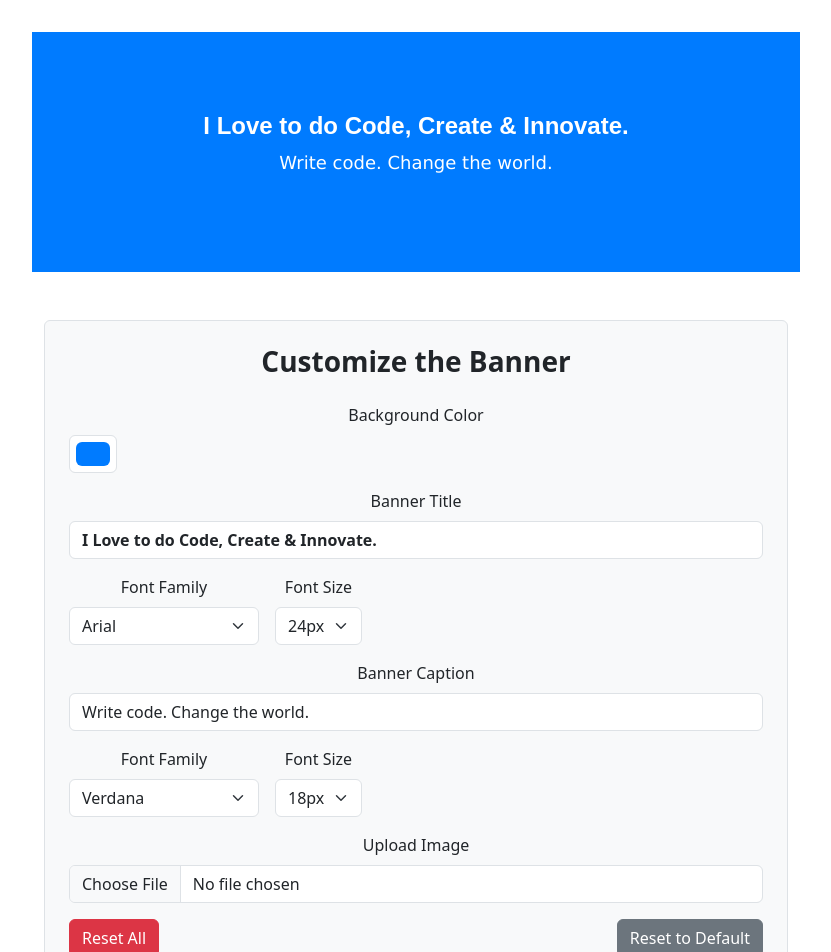
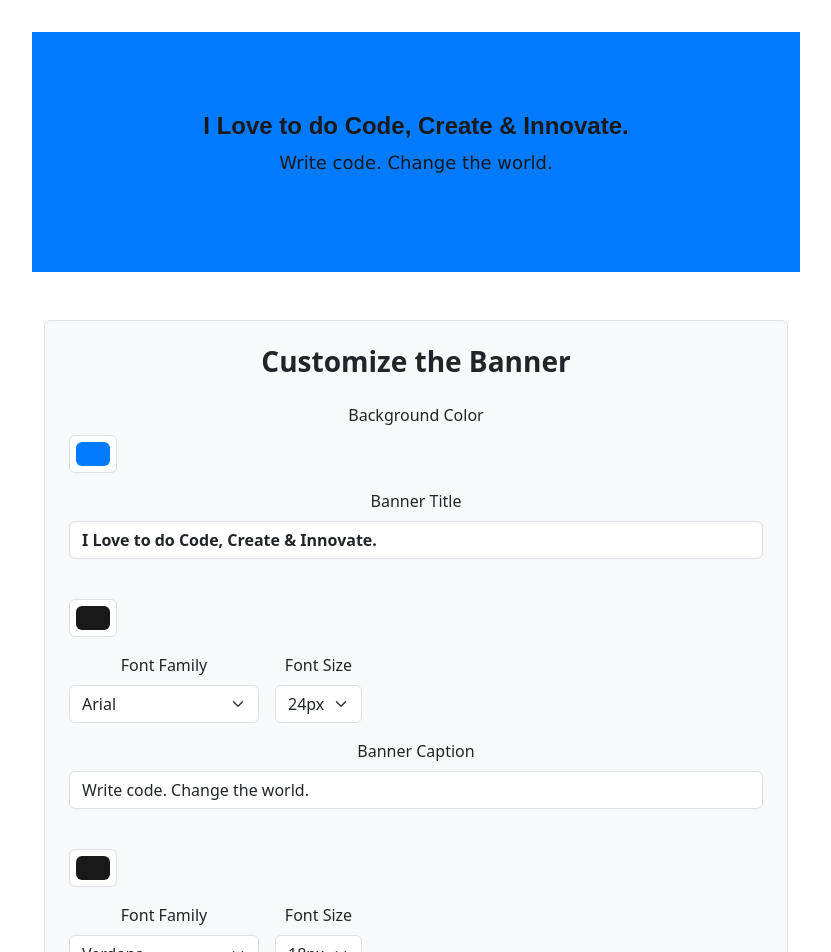
Before and after one commit to jayalloyd/Outreachy-mediawiki-Banner-App, a React (Vite) app: page / in a window 1280 px wide. Shown: the top 952 px of the page, without its empty margins (224-1055 px from the left). Built offline with nearby package versions, Linux system fonts and the light colour scheme.

Commit message:
feat: font color options added

```diff
--- a/src/components/Banner.jsx
+++ b/src/components/Banner.jsx
@@ -14,6 +14,7 @@ const Banner = ({ formData }) => {
         backgroundPosition: "center",
         margin: "0",
         padding: "0",
+
       }}
     >
       <h1
@@ -21,6 +22,8 @@ const Banner = ({ formData }) => {
           fontFamily: formData.bannerTextFont,
           fontSize: formData.bannerTextSize,
           fontWeight: "bold",
+          color:formData.bannerTextColor,
+          backgroundColor: formData.bgColor,
         }}
       >
         {formData.bannerText}
@@ -29,6 +32,8 @@ const Banner = ({ formData }) => {
         style={{
           fontFamily: formData.bannerCaptionFont,
           fontSize: formData.bannerCaptionSize,
+         color:formData.bannerCaptionColor,
+          backgroundColor: formData.bgColor,
         }}
       >
         {formData.bannerCaption}
--- a/src/components/BannerControls.jsx
+++ b/src/components/BannerControls.jsx
@@ -32,11 +32,20 @@ const BannerControls = ({ formData, handleChange, handleImageUpload, handleReset
             className="form-control fw-bold"
             id="bannerText"
             name="bannerText"
+            // color={formData.bannerTextColor}
             value={formData.bannerText}
             onChange={handleChange}
-            placeholder="Enter banner title"
-          />
-        </div>
+          /></div>
+        <div className="mb-3">
+           <label className="form-label" htmlFor="bannerTextColor"></label>
+          <input
+            type="color"
+            className="form-control form-control-color"
+            id="bannerTextColor"
+            name="bannerTextColor"
+            value={formData.bannerTextColor}
+            onChange={handleChange}
+          /></div>
 
 
         <div className="mb-3 d-flex gap-3">
@@ -67,6 +76,16 @@ const BannerControls = ({ formData, handleChange, handleImageUpload, handleReset
             placeholder="Enter banner caption"
           />
         </div>
+        <div className="mb-3">
+           <label className="form-label" htmlFor="bannerCaptionColor"></label>
+          <input
+            type="color"
+            className="form-control form-control-color"
+            id="bannerCaptionColor"
+            name="bannerCaptionColor"
+            value={formData.bannerCaptionColor}
+            onChange={handleChange}
+          /></div>
 
         <div className="mb-3 d-flex gap-3">
           <div>
--- a/src/components/BannerForm.jsx
+++ b/src/components/BannerForm.jsx
@@ -6,7 +6,9 @@ import BannerControls from "./BannerControls";
 const defaultValues = {
   bgColor: "#007bff",
   bannerText: "I Love to do Code, Create & Innovate.",
+  bannerTextColor:"#19191A",
   bannerCaption: "Write code. Change the world.",
+  bannerCaptionColor:"#19191A",
   bannerImage: "",
   bannerTextFont: "Arial",
   bannerTextSize: "24px",
@@ -19,8 +21,8 @@ const BannerForm = () => {
 
   const handleChange = (event) => {
     const { name, value } = event.target;
-    setFormData((prev) => ({
-      ...prev,
+    setFormData((formData) => ({
+      ...formData,
       [name]: value,
     }));
   };
@@ -30,8 +32,8 @@ const BannerForm = () => {
     if (file) {
       const reader = new FileReader();
       reader.onloadend = () => {
-        setFormData((prev) => ({
-          ...prev,
+        setFormData((formData) => ({
+          ...formData,
           bannerImage: reader.result,
         }));
       };
@@ -46,8 +48,10 @@ const BannerForm = () => {
       bannerCaption: "",
       bannerImage: "",
       bannerTextFont: "Arial",
+      bannerTextColor:"#19191A",
       bannerTextSize: "24px",
       bannerCaptionFont: "Verdana",
+      bannerCaptionColor:"19191A",
       bannerCaptionSize: "18px",
     });
   };
```
